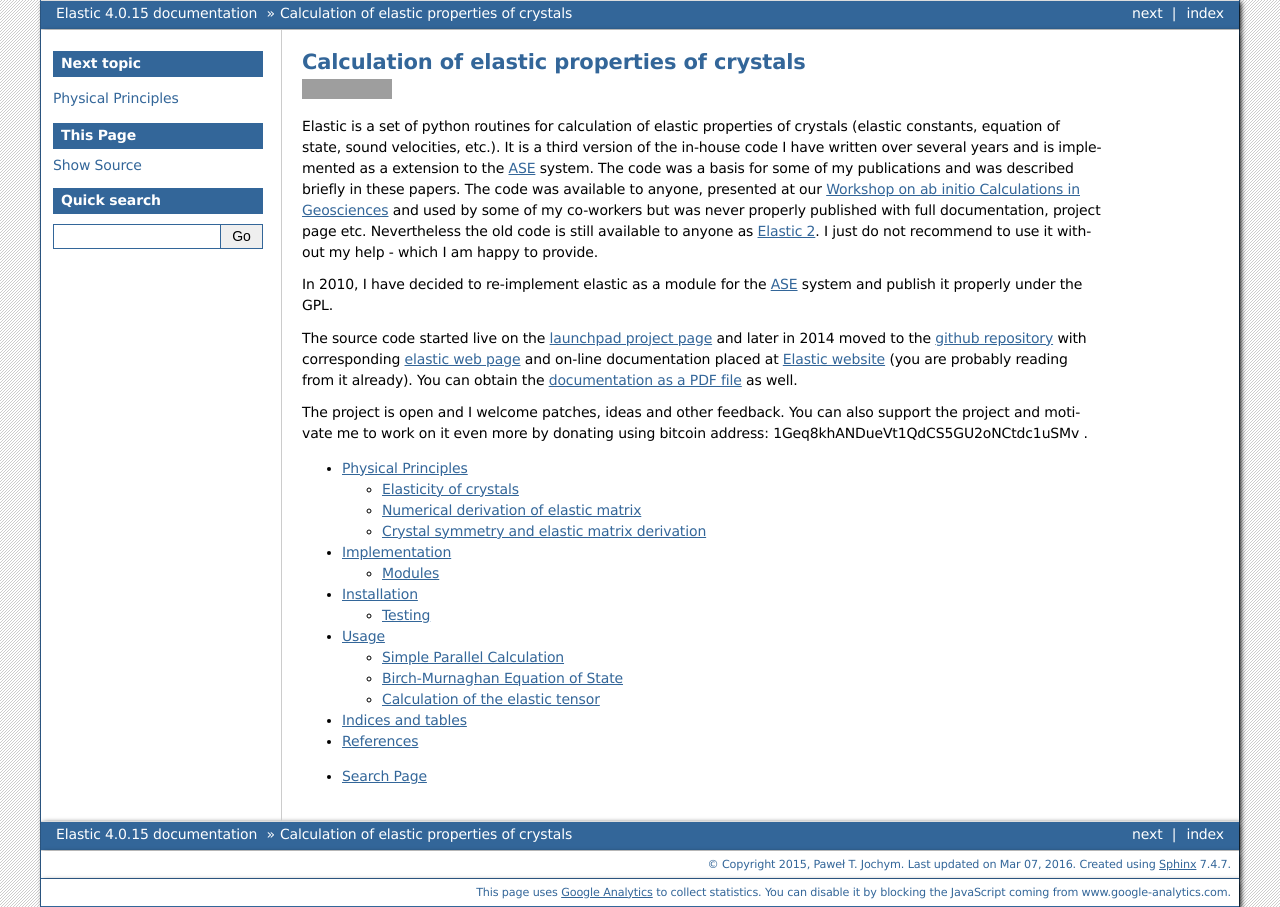
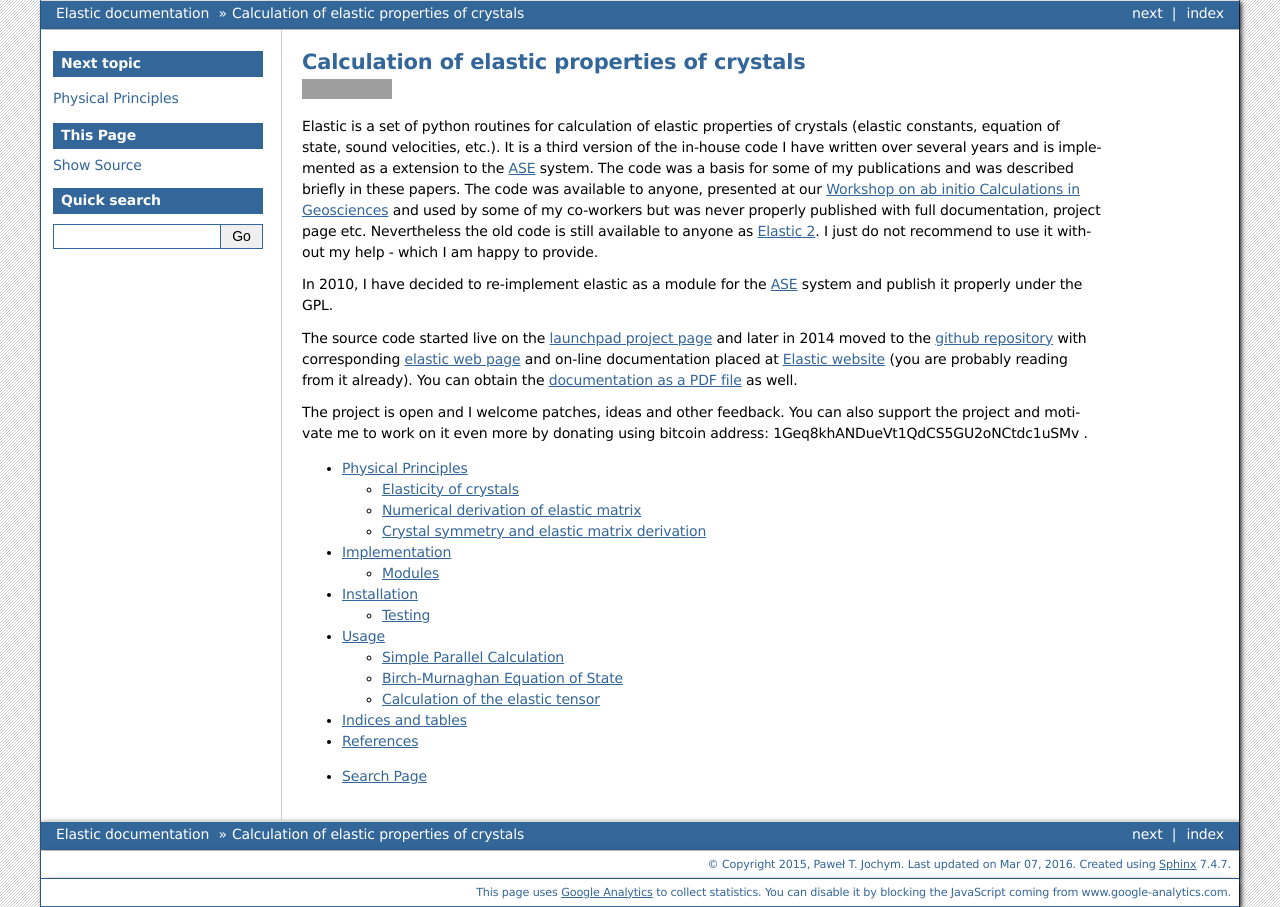
Before and after one commit to jochym/Elastic, a Sphinx documentation site: the page built from docs/source/index.rst, in a window 1280 px wide. Built offline with Sphinx 7.4.7, drawn with Linux system fonts in a browser that asks for light colours; the version number could not be read and is left out; comment, search, counter and statistics services are not loaded; part of the change alters nothing that is shown; grey boxes are pictures that could not be loaded.

```diff
--- /dev/null
+++ b/docs/requirements.txt
@@ -0,0 +1 @@
+vcversioner
--- a/docs/source/conf.py
+++ b/docs/source/conf.py
@@ -50,6 +50,11 @@ copyright = u'2015, Paweł T. Jochym'
 #
 # The short X.Y version.
 version = "4.0.15"
+import vcversioner, os
+
+version = release = vcversioner.find_version(
+    root=os.path.dirname(os.path.dirname(os.path.abspath(__file__)))).version
+
 # The full version, including alpha/beta/rc tags.
 release = version
 
```
